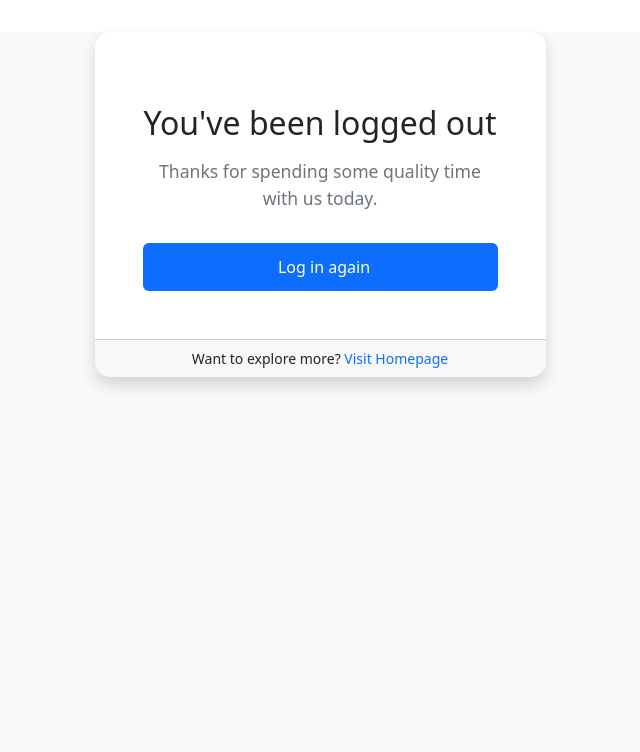
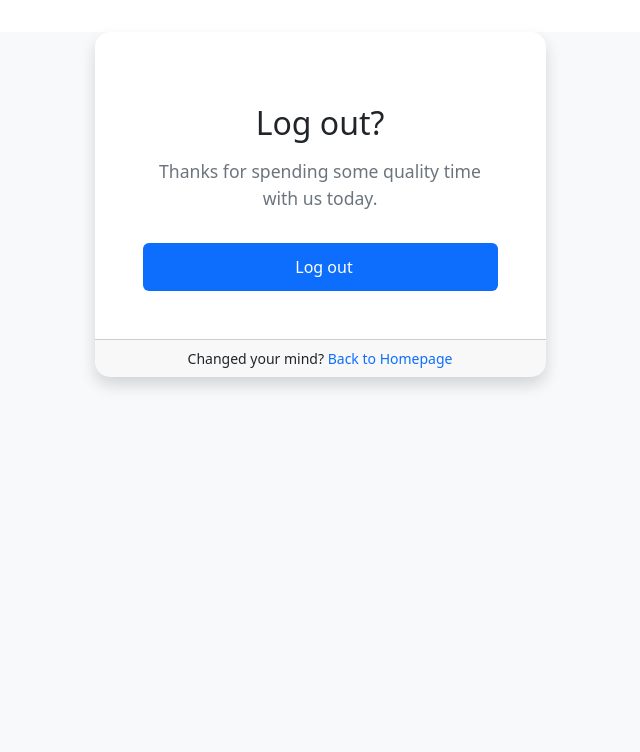
Before and after one commit to koskrub-15/django-pc-builder, a Django app: page /accounts/logout/ in a window 1280 px wide. Shown: the part 57-809 px from the top of the page, without its empty margins (320-960 px from the left). Run offline with Django 5.2, Linux system fonts and the light colour scheme; the visitor is signed in with stand-in values (Sample User, id 1).

Commit message:
Require POST to log out
Logging out over GET let any page log the user out with an <img> tag. The
header link is now a POST form and the logout page is a confirmation.

That page also referenced {% url 'home' %}, a name this project does not
have. It never rendered — logout happened on GET and redirected — so the
NoReverseMatch stayed hidden.

```diff
--- a/apps/templates/_helpers/_header.html
+++ b/apps/templates/_helpers/_header.html
@@ -61,7 +61,11 @@
                             <a class="nav-link" href="{% url 'profile:index' %}">Profile</a>
                         </li>
                         <li class="nav-item">
-                            <a class="nav-link" href="{% url 'account_logout' %}">Logout</a>
+                            {# POST-only on purpose: logging out over GET lets any page log the user out. #}
+                            <form method="post" action="{% url 'account_logout' %}" class="d-inline">
+                                {% csrf_token %}
+                                <button type="submit" class="nav-link btn btn-link">Logout</button>
+                            </form>
                         </li>
                     {% else %}
                         <li class="nav-item">
--- a/apps/templates/account/logout.html
+++ b/apps/templates/account/logout.html
@@ -1,7 +1,7 @@
 {% extends "_helpers/_base.html" %}
 {% load i18n static %}
 {% block title %}
-    Logged Out
+    Log Out
 {% endblock title %}
 {% block extra_css %}
     <link rel="stylesheet" href="{% static 'app/styles/login.css' %}">
@@ -35,18 +35,22 @@
                             <div class="logout-icon">
                                 <i class="fas fa-sign-out-alt"></i>
                             </div>
-                            <h2 class="mb-3">You've been logged out</h2>
+                            <h2 class="mb-3">Log out?</h2>
                             <p class="logout-message">Thanks for spending some quality time with us today.</p>
-                            <div class="d-grid gap-2">
-                                <a href="{% url 'account_login' %}" class="btn btn-primary">
-                                    <i class="fas fa-sign-in-alt me-2"></i>Log in again
-                                </a>
-                            </div>
+                            {# POST-only on purpose: logging out over GET lets any page log the user out. #}
+                            <form method="post" action="{% url 'account_logout' %}">
+                                {% csrf_token %}
+                                <div class="d-grid gap-2">
+                                    <button type="submit" class="btn btn-primary">
+                                        <i class="fas fa-sign-out-alt me-2"></i>Log out
+                                    </button>
+                                </div>
+                            </form>
                         </div>
                         <div class="card-footer text-center">
                             <div class="small">
-                                Want to explore more?
-                                <a href="{% url 'home' %}" class="signup-link">Visit Homepage</a>
+                                Changed your mind?
+                                <a href="{% url 'base:index' %}" class="signup-link">Back to Homepage</a>
                             </div>
                         </div>
                     </div>
```
Also changed, not shown: apps/base/tests/test_auth_flow.py (added, +26 -0 lines).
